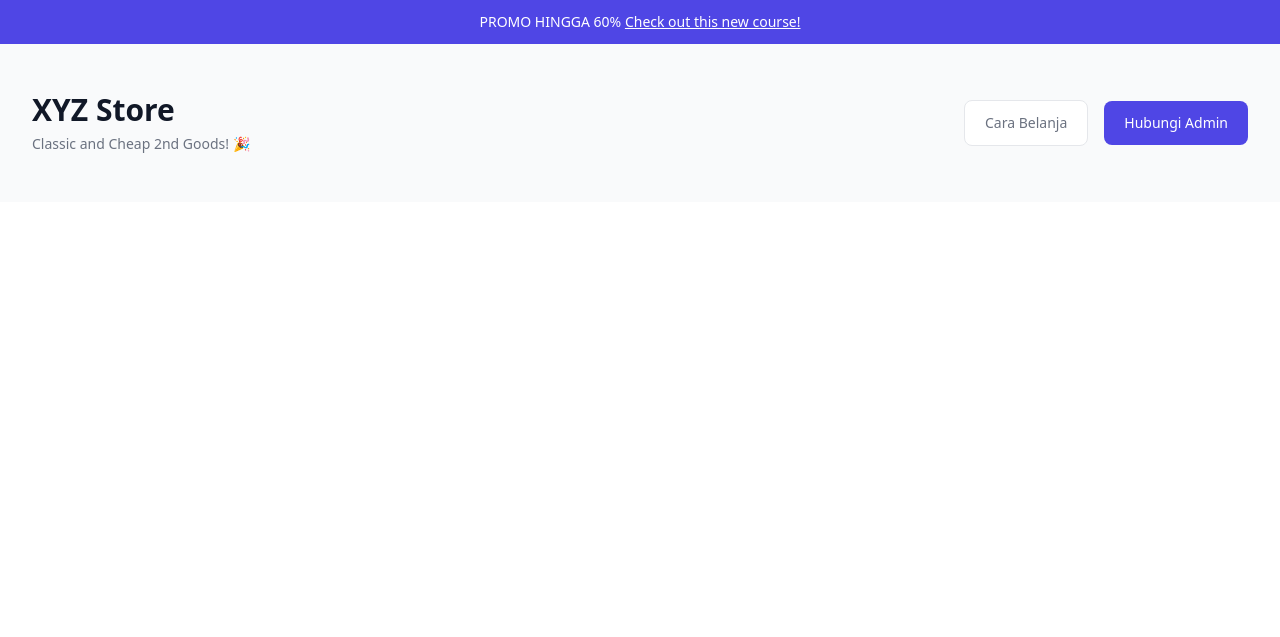
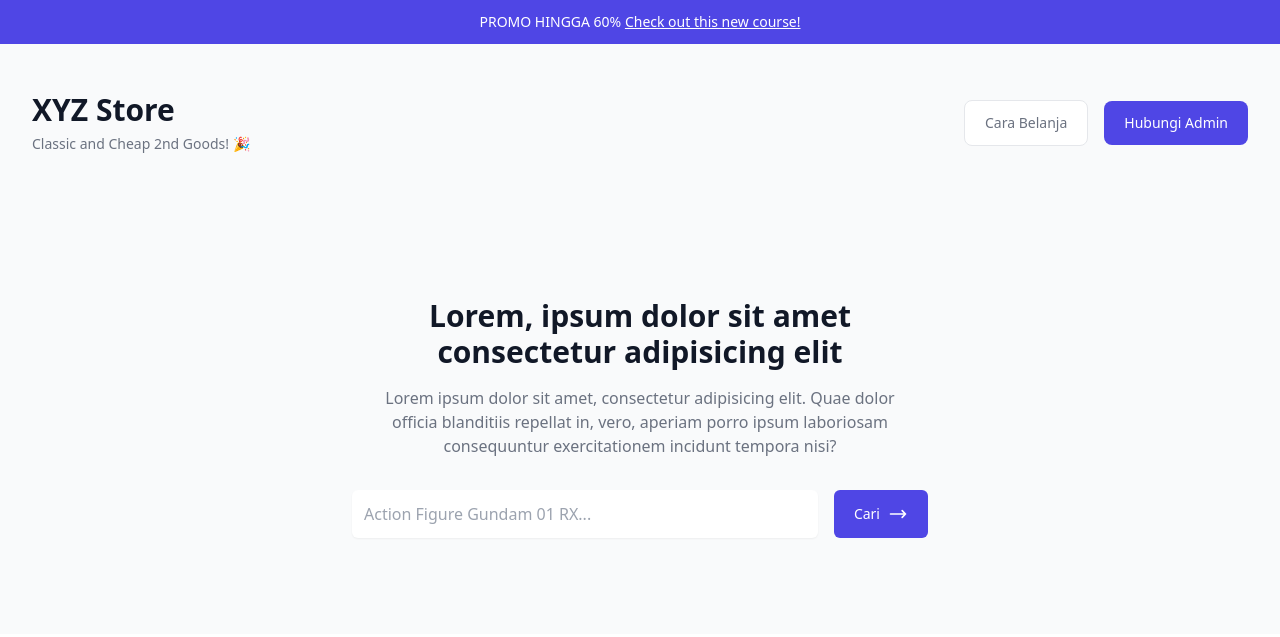
Before and after one commit to ansufw/learn-tailwind-simple-ecommerce, a plain HTML site: page index.html in a window 1280 px wide. Drawn offline with nearby package versions, Linux system fonts and the light colour scheme.

Commit message:
add CTA section

```diff
--- a/index.html
+++ b/index.html
@@ -47,5 +47,63 @@
     </header>
     <!-- END NAVBAR -->
 
+    <!-- CTA -->
+    <section class="bg-gray-50">
+        <div class="p-8 md:p-12 lg:px-16 lg:py-24">
+        <div class="mx-auto max-w-lg text-center">
+            <h2 class="text-2xl font-bold text-gray-900 md:text-3xl">
+            Lorem, ipsum dolor sit amet consectetur adipisicing elit
+            </h2>
+
+            <p class="hidden text-gray-500 sm:mt-4 sm:block">
+            Lorem ipsum dolor sit amet, consectetur adipisicing elit. Quae dolor officia blanditiis
+            repellat in, vero, aperiam porro ipsum laboriosam consequuntur exercitationem incidunt
+            tempora nisi?
+            </p>
+        </div>
+
+        <div class="mx-auto mt-8 max-w-xl">
+            <form action="#" class="sm:flex sm:gap-4">
+            <div class="sm:flex-1">
+                <input
+                type="text"
+                placeholder="Action Figure Gundam 01 RX..."
+                class="w-full rounded-md border-gray-200 bg-white p-3 text-gray-700 shadow-sm transition focus:border-white focus:outline-none focus:ring focus:ring-indigo-400"
+                />
+            </div>
+
+            <button
+                type="submit"
+                class="group mt-4 flex w-full items-center justify-center gap-2 rounded-md bg-indigo-600 px-5 py-3 text-white transition focus:outline-none focus:ring focus:ring-yellow-400 sm:mt-0 sm:w-auto"
+            >
+                <span class="text-sm font-medium">Cari</span>
+
+                <svg
+                class="size-5 rtl:rotate-180"
+                xmlns="http://www.w3.org/2000/svg"
+                fill="none"
+                viewBox="0 0 24 24"
+                stroke="currentColor"
+                >
+                <path
+                    stroke-linecap="round"
+                    stroke-linejoin="round"
+                    stroke-width="2"
+                    d="M17 8l4 4m0 0l-4 4m4-4H3"
+                />
+                </svg>
+            </button>
+            </form>
+        </div>
+        </div>
+    </section>
+    <!-- END CTA -->
+
+    <!-- PRODUCT LIST -->
+     <!-- END PRODUCT LIST -->
+
+     <!-- FOOTER -->
+      <!-- END FOOTER -->
+
 </body>
 </html>
```
